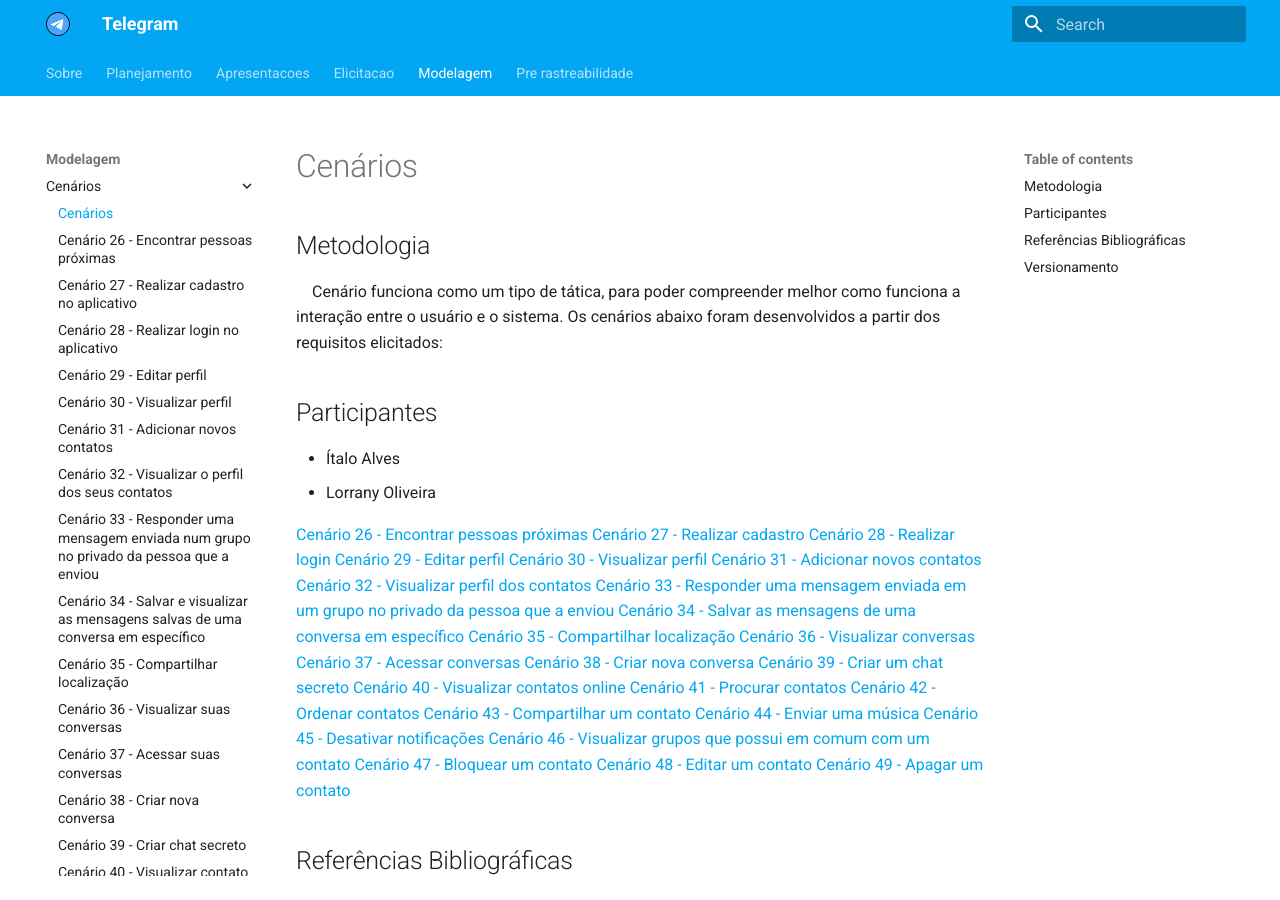
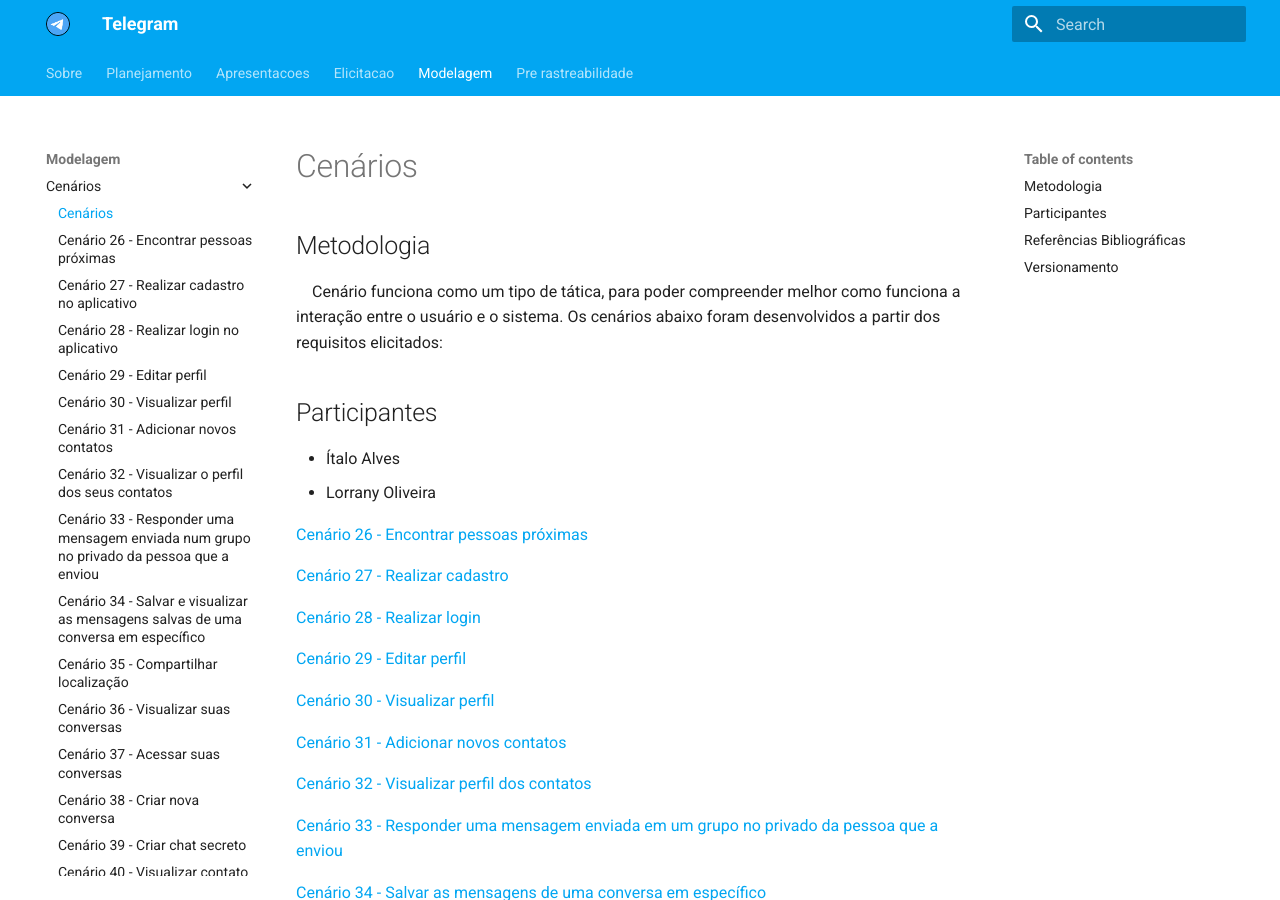
Before and after one commit to Requisitos-de-Software/2020.2-Telegram, an MkDocs documentation site: the page built from docs/modelagem/cenários/TodosOsCenarios.md, in a window 1280 px wide and 900 px high. Built offline with MkDocs 1.6.1 and Material for MkDocs 9.7.7, drawn with Linux system fonts in a browser that asks for light colours.

Commit message:
Modifica apresentacao

```diff
--- a/docs/modelagem/cenários/TodosOsCenarios.md
+++ b/docs/modelagem/cenários/TodosOsCenarios.md
@@ -8,30 +8,53 @@
   - Lorrany Oliveira
 
 
-[Cenário 26 - Encontrar pessoas próximas](cenario26.md)
-[Cenário 27 - Realizar cadastro](cenario27.md)
-[Cenário 28 - Realizar login](cenario28.md)
-[Cenário 29 - Editar perfil](cenario29.md)
-[Cenário 30 - Visualizar perfil](cenario30.md)
-[Cenário 31 - Adicionar novos contatos](cenario31.md)
-[Cenário 32 - Visualizar perfil dos contatos](cenario32.md)
-[Cenário 33 - Responder uma mensagem enviada em um grupo no privado da pessoa que a enviou](cenario33.md)
-[Cenário 34 - Salvar as mensagens de uma conversa em específico](cenario34.md)
-[Cenário 35 - Compartilhar localização](cenario35.md)
-[Cenário 36 - Visualizar conversas](cenario36.md)
-[Cenário 37 - Acessar conversas](cenario37.md)
-[Cenário 38 - Criar nova conversa](cenario38.md)
-[Cenário 39 - Criar um chat secreto](cenario39.md)
-[Cenário 40 - Visualizar contatos online](cenario40.md)
-[Cenário 41 - Procurar contatos](cenario41.md)
-[Cenário 42 - Ordenar contatos](cenario42.md)
-[Cenário 43 - Compartilhar um contato](cenario43.md)
-[Cenário 44 - Enviar uma música](cenario44.md)
-[Cenário 45 - Desativar notificações](cenario45.md)
-[Cenário 46 - Visualizar grupos que possui em comum com um contato](cenario46.md)
-[Cenário 47 - Bloquear um contato](cenario47.md)
-[Cenário 48 - Editar um contato](cenario48.md)
-[Cenário 49 - Apagar um contato](cenario49.md)
+[Cenário 26 - Encontrar pessoas próximas](cenario26.md) <br>
+
+[Cenário 27 - Realizar cadastro](cenario27.md)<br>
+
+[Cenário 28 - Realizar login](cenario28.md)<br>
+
+[Cenário 29 - Editar perfil](cenario29.md)<br>
+
+[Cenário 30 - Visualizar perfil](cenario30.md)<br>
+
+[Cenário 31 - Adicionar novos contatos](cenario31.md)<br>
+
+[Cenário 32 - Visualizar perfil dos contatos](cenario32.md)<br>
+
+[Cenário 33 - Responder uma mensagem enviada em um grupo no privado da pessoa que a enviou](cenario33.md)<br>
+
+[Cenário 34 - Salvar as mensagens de uma conversa em específico](cenario34.md)<br>
+
+[Cenário 35 - Compartilhar localização](cenario35.md)<br>
+
+[Cenário 36 - Visualizar conversas](cenario36.md)<br>
+
+[Cenário 37 - Acessar conversas](cenario37.md)<br>
+
+[Cenário 38 - Criar nova conversa](cenario38.md)<br>
+
+[Cenário 39 - Criar um chat secreto](cenario39.md)<br>
+
+[Cenário 40 - Visualizar contatos online](cenario40.md)<br>
+
+[Cenário 41 - Procurar contatos](cenario41.md)<br>
+
+[Cenário 42 - Ordenar contatos](cenario42.md)<br>
+
+[Cenário 43 - Compartilhar um contato](cenario43.md)<br>
+
+[Cenário 44 - Enviar uma música](cenario44.md)<br>
+
+[Cenário 45 - Desativar notificações](cenario45.md)<br>
+
+[Cenário 46 - Visualizar grupos que possui em comum com um contato](cenario46.md)<br>
+
+[Cenário 47 - Bloquear um contato](cenario47.md)<br>
+
+[Cenário 48 - Editar um contato](cenario48.md)<br>
+
+[Cenário 49 - Apagar um contato](cenario49.md)<br>
 
 
 
```
